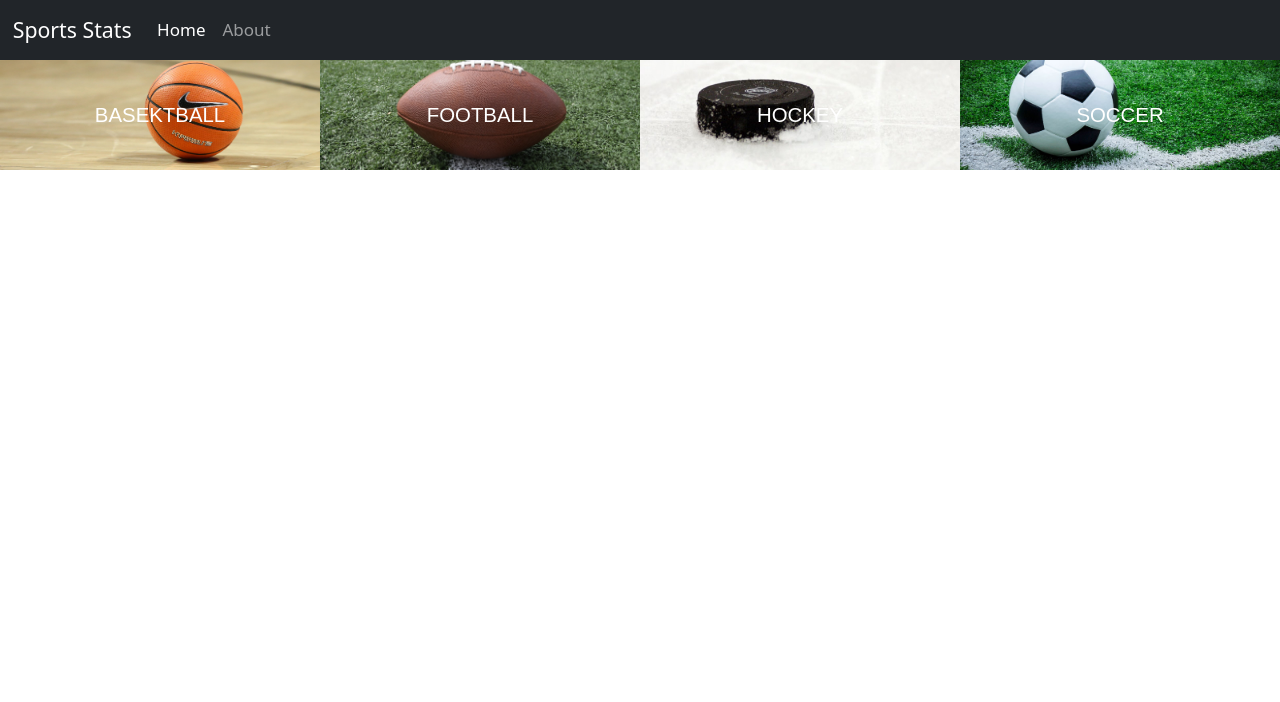
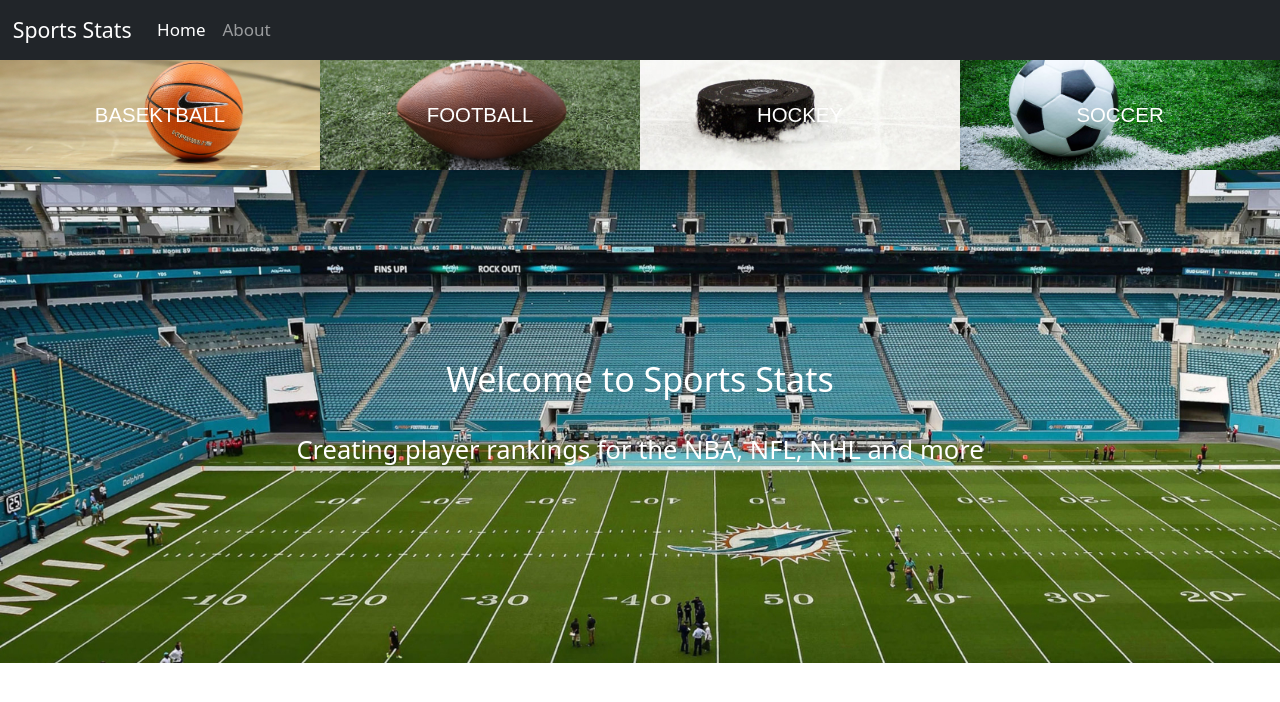
Before and after one commit to timothy-quan/SportsStats, a website: page index.html in a window 1280 px wide. Drawn offline with nearby package versions, Linux system fonts and the light colour scheme.

Commit message:
3rd Commit - Added transitioning background images

```diff
--- a/index.html
+++ b/index.html
@@ -10,7 +10,7 @@
         <script src="https://cdn.jsdelivr.net/npm/bootstrap@5.1.1/dist/js/bootstrap.bundle.min.js" integrity="sha384-/bQdsTh/da6pkI1MST/rWKFNjaCP5gBSY4sEBT38Q/9RBh9AH40zEOg7Hlq2THRZ" crossorigin="anonymous"></script>
 
     </head>
-    <body>
+    <body id="indexbody">
         <header>
 
         </header>
@@ -43,11 +43,14 @@
         </nav>
 
         <main>
-
+            <div id="homepagebg">
+                <div id="headings">
+                    <h2>Welcome to Sports Stats</h2>
+                    <br>
+                    <h4>Creating player rankings for the NBA, NFL, NHL and more</h4>
+                </div>
+            </div>
         </main>
-
-        <footer>
-        </footer>
 
     </body>
 </html>
```
